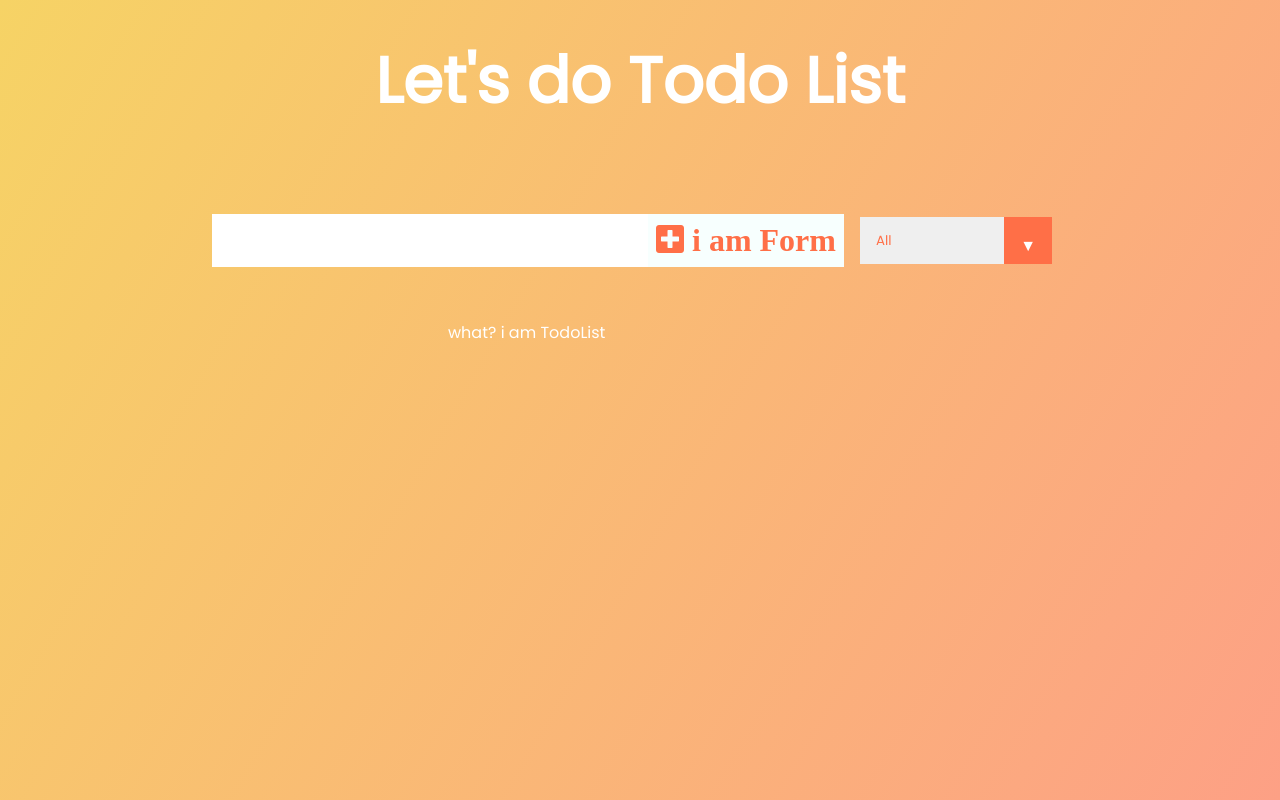
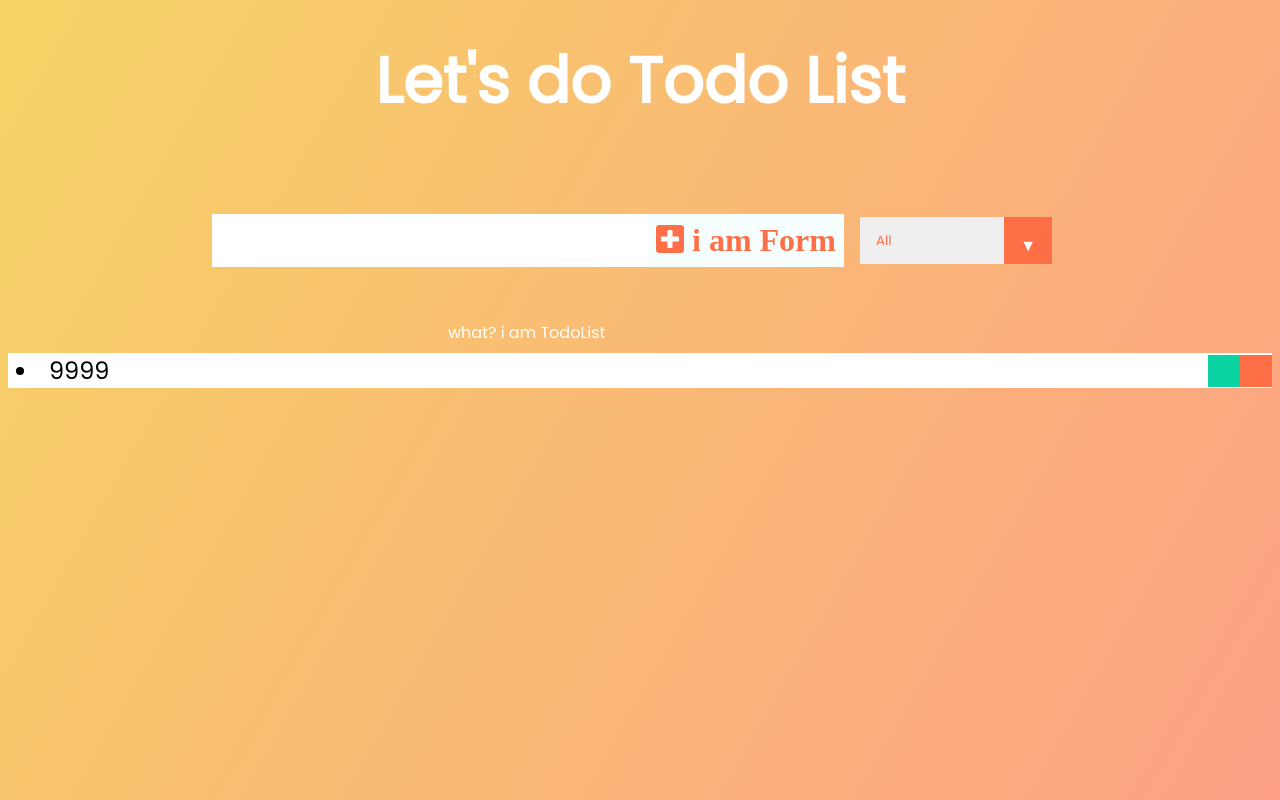
Before and after one commit to renjieQ/my-app_todoList, a React (Create React App) app: page / in a window 1280 px wide. Built offline with nearby package versions, Linux system fonts and the light colour scheme.

Commit message:
show mockTodos in TodoList

```diff
--- a/src/App.js
+++ b/src/App.js
@@ -1,6 +1,7 @@
 import React from "react";
 import "./App.css";
 import Form from "./components/Form";
+import Todo from "./components/Todo";
 import TodoList from "./components/TodoList";
 
 const App = () => {
@@ -18,7 +19,8 @@ const App = () => {
         inputText={inputText}
         setInputText={setInputText}
       />
-      <TodoList />
+      <TodoList todos={todos} />
+      <Todo />
     </div>
   );
 };
--- a/src/components/Todo.js
+++ b/src/components/Todo.js
@@ -0,0 +1,13 @@
+import React from "react";
+
+const Todo = () => {
+  return (
+    <div className="todo">
+      <li className="todo-item">9999</li>
+      <button className="complete-btn"></button>
+      <button className="trash-btn"></button>
+    </div>
+  );
+};
+
+export default Todo;
--- a/src/components/TodoList.js
+++ b/src/components/TodoList.js
@@ -1,6 +1,6 @@
 import React from "react";
 
-const TodoList = () => {
+const TodoList = ({ todos }) => {
   return (
     <div className="todo-container">
       <ul className="todo-list">what? i am TodoList</ul>
```
